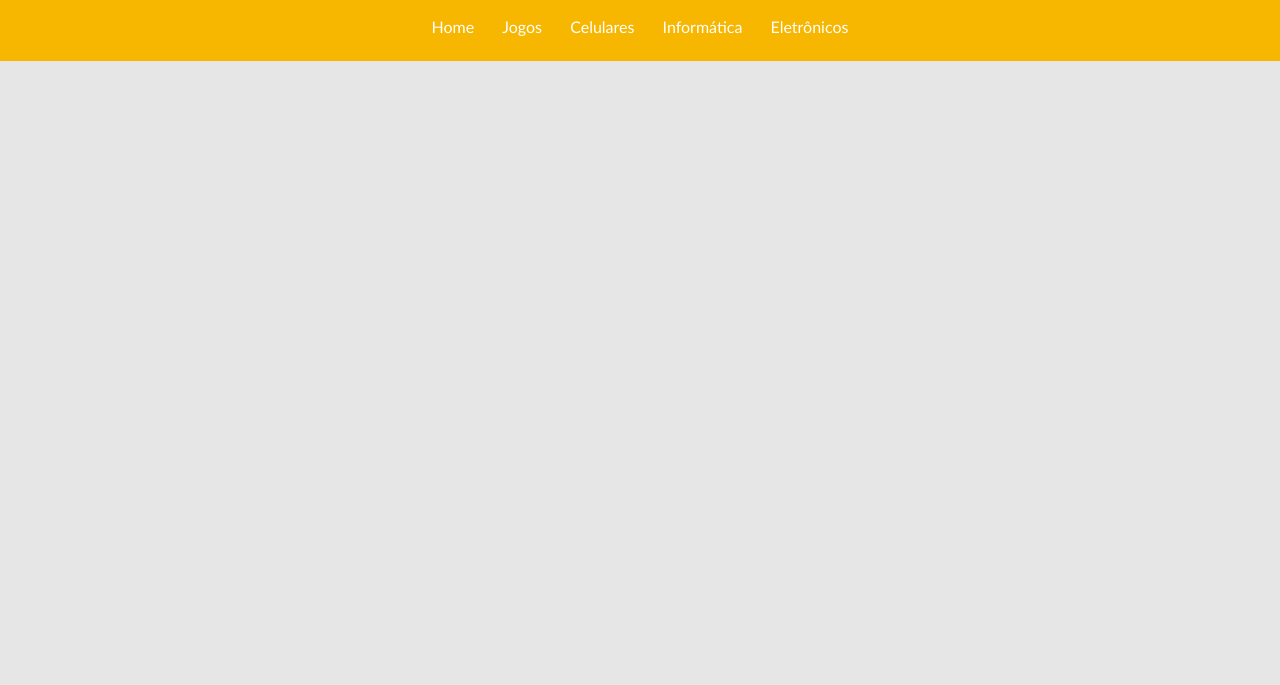
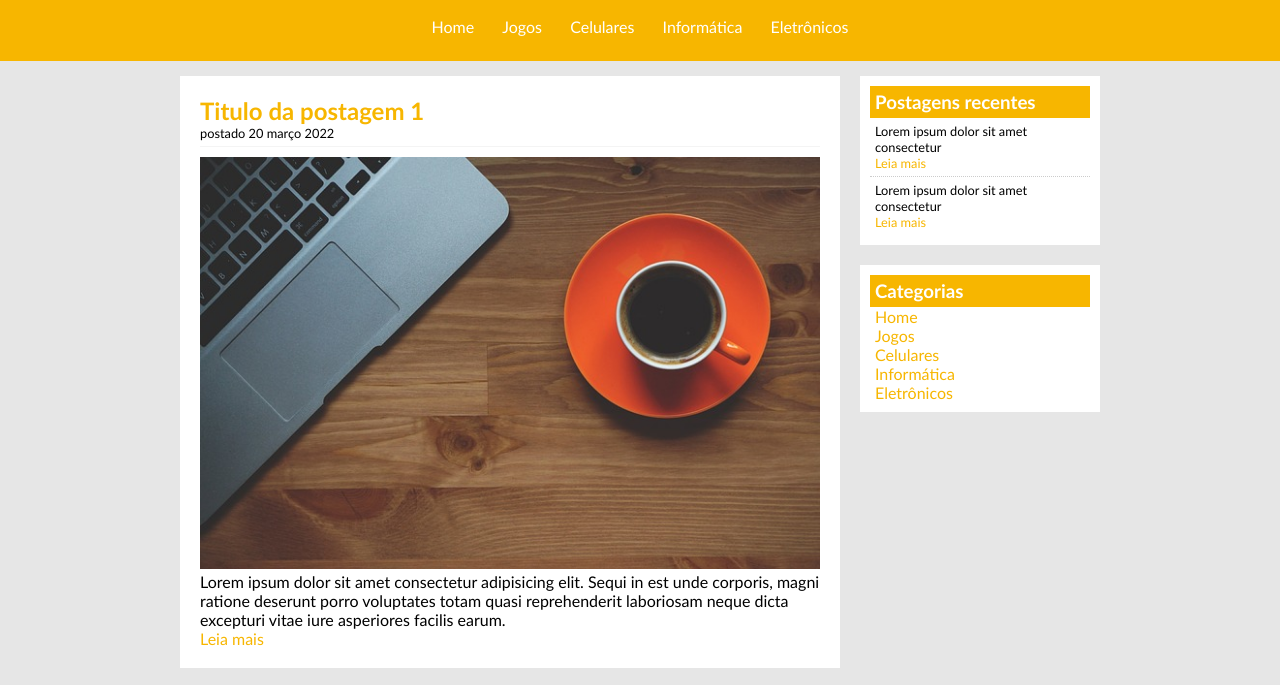
Before and after one commit to MagnoSalim/Projeto03_TecBlog, a plain HTML site: page index.html in a window 1280 px wide. Shown: the part 76-761 px from the top of the page. Drawn offline with Linux system fonts and the light colour scheme.

Commit message:
Finalizado. Conclusão conteúdo e conteúdo lateral.

```diff
--- a/css/style.css
+++ b/css/style.css
@@ -11,6 +11,45 @@ body {
 }
 
 /* *** Layout *** */
+.postagem-lateral {
+    font-size: 0.8em;
+    padding: 5px;
+    border-bottom: 1px dotted #ccc;
+}
+
+.conteudo-lateral {
+    background: white;
+    padding: 10px;
+    margin-bottom: 20px;
+}
+
+.postagem {
+    padding: 20px;
+    margin-bottom: 20px;
+    background:white;
+}
+
+#rodape {
+    clear: both;
+    text-align: center;
+    padding: 15px;
+    background: #ccc;
+}
+
+#lateral {
+    width: 240px;
+    float: right;
+}
+#postagens {
+    width: 660px;
+    float: left;
+}
+
+#principal {
+    width: 920px;
+    margin: 0 auto;
+    padding: 15px;
+}
 
 #cabecalho {
     background: #f7b600;
@@ -27,12 +66,19 @@ a {
     text-decoration: none;
 }
 a:link, a:visited {
+    color: #f7b600;
+}
+a:hover {
+    text-decoration: underline;
+}
+#cabecalho a:link, #cabecalho a:visited {
     color: white;
     padding: 8px 12px;
 }
-a:hover {
+#cabecalho a:hover {
     background: white;
     color: #f7b600;
+    text-decoration: none;
 }
 
 /**** Formatação Geral ****/
@@ -40,7 +86,27 @@ h1 {
     color: #4e4e4e;
     font-size: 2.5em;
 }
+h2 {
+    color: #f7b600;
+}
+h3 {
+    background-color: #f7b600;
+    color: white;
+    padding: 5px;*
+}
 
 .branco {
     color: white;
 }
+
+.data-postagem {
+    font-size: 0.8em;
+    border-bottom: 1px solid #f4f4f4;
+    padding-bottom: 5px;
+    margin-bottom: 10px;
+    display: block;
+}
+
+.conteudo-categoria a {
+    padding: 5px;
+}
--- a/index.html
+++ b/index.html
@@ -21,7 +21,65 @@
             <a href="informatica.html">Informática</a>
             <a href="eletronicos.html">Eletrônicos</a>
         </div>
+    </div> <!-- Fim Cabeçalho -->
 
+    <div id="principal">
+
+        <div id="postagens"> <!-- Area postagem -->
+            <div class="postagem"> <!-- Abertuta Postagem -->
+                <h2>Titulo da postagem 1</h2>
+                <span class="data-postagem">postado 20 março 2022</span>
+                <img width="620px" src="img/imagem1.jpg" alt="">
+                <p>Lorem ipsum dolor sit amet consectetur adipisicing elit. Sequi in est unde corporis, magni ratione deserunt porro voluptates totam quasi reprehenderit
+                    laboriosam neque dicta excepturi vitae iure asperiores facilis earum.</p>
+                <a href="">Leia mais</a>
+            </div><!-- // Fechamento Postagem -->
+            <div class="postagem"> <!-- Abertuta Postagem -->
+                <h2>Titulo da postagem 2</h2>
+                <span class="data-postagem">postado 25 março 2022</span>
+                <img width="620px" src="img/imagem2.jpg" alt="">
+                <p>Lorem ipsum dolor sit amet consectetur adipisicing elit. Sequi in est unde corporis, magni ratione deserunt porro voluptates totam quasi reprehenderit
+                    laboriosam neque dicta excepturi vitae iure asperiores facilis earum.</p>
+                <a href="">Leia mais</a>
+            </div><!-- // Fechamento Postagem -->
+            <div class="postagem"> <!-- Abertuta Postagem -->
+                <h2>Titulo da postagem 3</h2>
+                <span class="data-postagem">postado 01 abril 2022</span>
+                <img width="620px" src="img/imagem3.jpg" alt="">
+                <p>Lorem ipsum dolor sit amet consectetur adipisicing elit. Sequi in est unde corporis, magni ratione deserunt porro voluptates totam quasi reprehenderit
+                    laboriosam neque dicta excepturi vitae iure asperiores facilis earum.</p>
+                <a href="">Leia mais</a>
+            </div><!-- // Fechamento Postagem -->
+        </div>
+
+        <div id="lateral"> <!-- Area lateral -->
+            <div class="conteudo-lateral"> <!-- Inicio Conteudo Lateral -->
+                <h3>Postagens recentes</h3>
+                <div class="postagem-lateral">
+                    <p>Lorem ipsum dolor sit amet consectetur</p>
+                    <a href="">Leia mais</a>
+                </div>
+
+                <div class="postagem-lateral" style="border-bottom: none;">
+                    <p>Lorem ipsum dolor sit amet consectetur</p>
+                    <a href="">Leia mais</a>
+                </div>
+            </div> <!-- fim Conteudo lateral -->
+            <div class="conteudo-lateral conteudo-categoria">
+                <h3>Categorias</h3>
+
+                <a href="index.html">Home</a><br>
+                <a href="jogos.html">Jogos</a><br>
+                <a href="celulares.html">Celulares</a><br>
+                <a href="informatica.html">Informática</a><br>
+                <a href="eletronicos.html">Eletrônicos</a>
+
+            </div>
+        </div>
+
+        <div id="rodape"> <!-- rodape -->
+            Todos os direitos reservados
+        </div>
     </div>
 
 </body>
```
